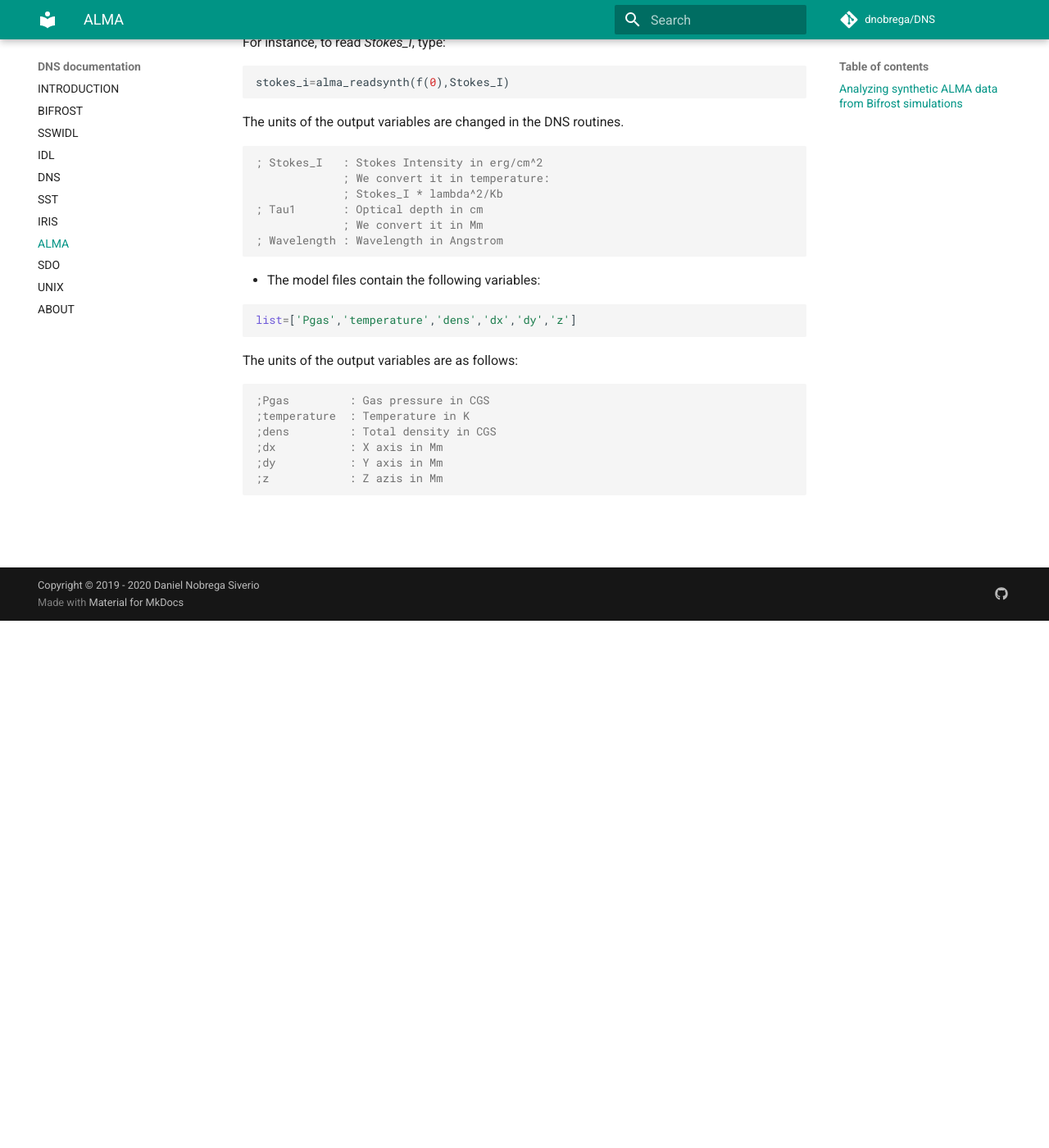
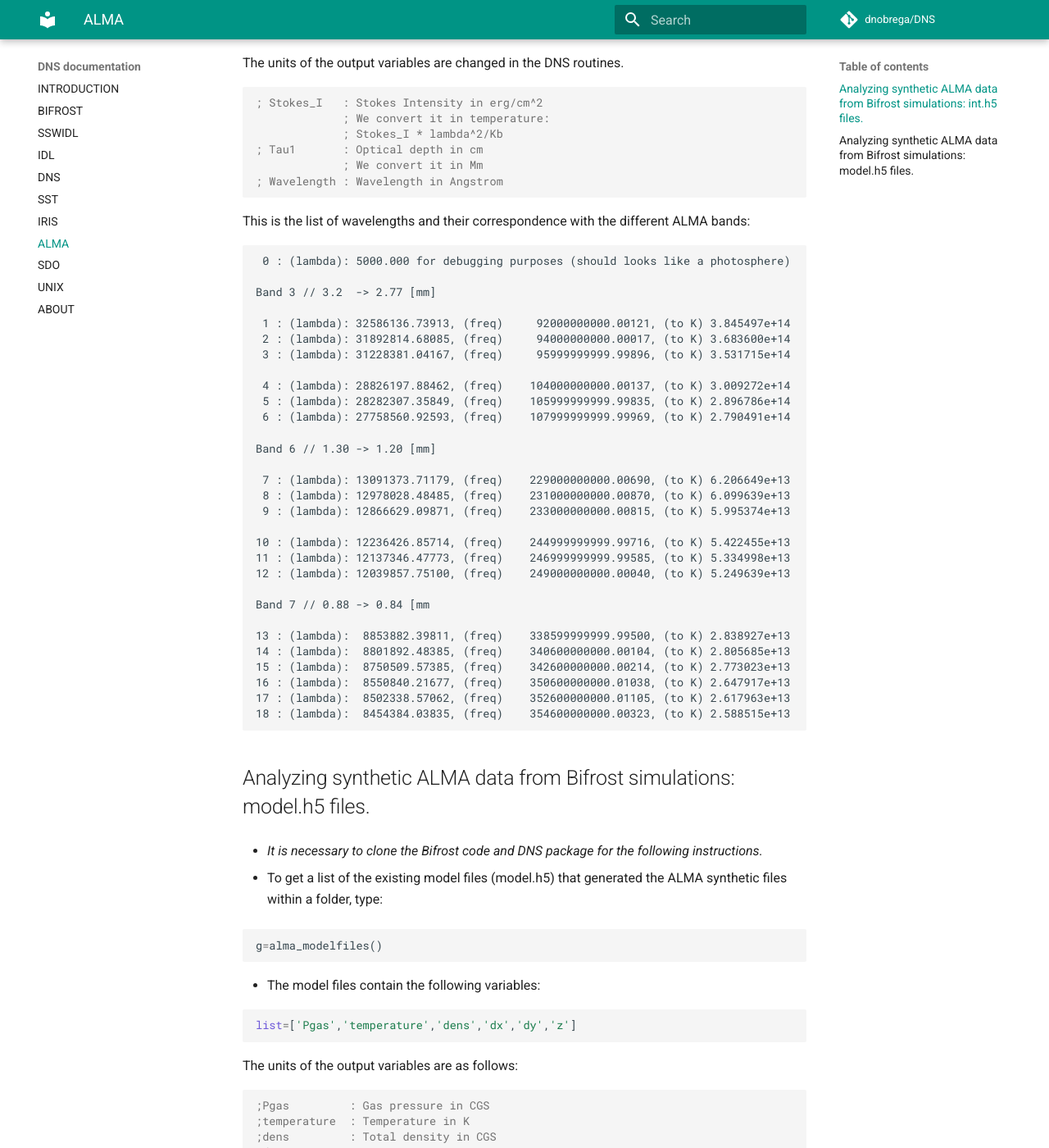
Before and after one commit to dnobrega/DNS, an MkDocs documentation site: the page built from docs/ALMA.md, in a window 1280 px wide and 1400 px high, scrolled down 643 px. Shown: the whole window at 82% size. Built offline with MkDocs 1.6.1 and Material for MkDocs 9.7.7, drawn with Linux system fonts in a browser that asks for light colours; comment, search, counter and statistics services are not loaded; some of the changed text lies outside the part shown.

Commit message:
Update ALMA.md

````diff
--- a/docs/ALMA.md
+++ b/docs/ALMA.md
@@ -3,16 +3,13 @@
 - ALMA home webpage: [ALMA](https://almascience.nrao.edu/)
 - SSALMON home webpage: [SSALMON](https://www.ssalmon.uio.no/)
 
-## Analyzing synthetic ALMA data from Bifrost simulations
+## Analyzing synthetic ALMA data from Bifrost simulations: int.h5 files.
 
 - _It is necessary to clone the Bifrost code and DNS package for the following instructions._
+
 - To get a list of the existing synthetic files (int.h5) within a folder, type:
 ``` IDL
 f=alma_synthfiles()
-```
-- To get a list of the existing model files (model.h5) that generated those synthetic files within a folder, type:
-``` IDL
-g=alma_modelfiles()
 ```
 - The synthetic files contain the following variables:
 ``` IDL
@@ -31,6 +28,48 @@ The units of the output variables are changed in the DNS routines.
              ; We convert it in Mm
 ; Wavelength : Wavelength in Angstrom
 ```
+This is the list of wavelengths and their correspondence with the different ALMA bands:
+```
+ 0 : (lambda): 5000.000 for debugging purposes (should looks like a photosphere)
+
+Band 3 // 3.2  -> 2.77 [mm]
+
+ 1 : (lambda): 32586136.73913, (freq)     92000000000.00121, (to K) 3.845497e+14
+ 2 : (lambda): 31892814.68085, (freq)     94000000000.00017, (to K) 3.683600e+14
+ 3 : (lambda): 31228381.04167, (freq)     95999999999.99896, (to K) 3.531715e+14
+
+ 4 : (lambda): 28826197.88462, (freq)    104000000000.00137, (to K) 3.009272e+14
+ 5 : (lambda): 28282307.35849, (freq)    105999999999.99835, (to K) 2.896786e+14
+ 6 : (lambda): 27758560.92593, (freq)    107999999999.99969, (to K) 2.790491e+14
+
+Band 6 // 1.30 -> 1.20 [mm]
+
+ 7 : (lambda): 13091373.71179, (freq)    229000000000.00690, (to K) 6.206649e+13
+ 8 : (lambda): 12978028.48485, (freq)    231000000000.00870, (to K) 6.099639e+13
+ 9 : (lambda): 12866629.09871, (freq)    233000000000.00815, (to K) 5.995374e+13
+
+10 : (lambda): 12236426.85714, (freq)    244999999999.99716, (to K) 5.422455e+13
+11 : (lambda): 12137346.47773, (freq)    246999999999.99585, (to K) 5.334998e+13
+12 : (lambda): 12039857.75100, (freq)    249000000000.00040, (to K) 5.249639e+13
+
+Band 7 // 0.88 -> 0.84 [mm
+
+13 : (lambda):  8853882.39811, (freq)    338599999999.99500, (to K) 2.838927e+13
+14 : (lambda):  8801892.48385, (freq)    340600000000.00104, (to K) 2.805685e+13
+15 : (lambda):  8750509.57385, (freq)    342600000000.00214, (to K) 2.773023e+13
+16 : (lambda):  8550840.21677, (freq)    350600000000.01038, (to K) 2.647917e+13
+17 : (lambda):  8502338.57062, (freq)    352600000000.01105, (to K) 2.617963e+13
+18 : (lambda):  8454384.03835, (freq)    354600000000.00323, (to K) 2.588515e+13
+```
+
+## Analyzing synthetic ALMA data from Bifrost simulations: model.h5 files.
+
+- _It is necessary to clone the Bifrost code and DNS package for the following instructions._
+
+- To get a list of the existing model files (model.h5) that generated the ALMA synthetic files within a folder, type:
+``` IDL
+g=alma_modelfiles()
+```
 - The model files contain the following variables:
 ``` IDL
 list=['Pgas','temperature','dens','dx','dy','z']
````
